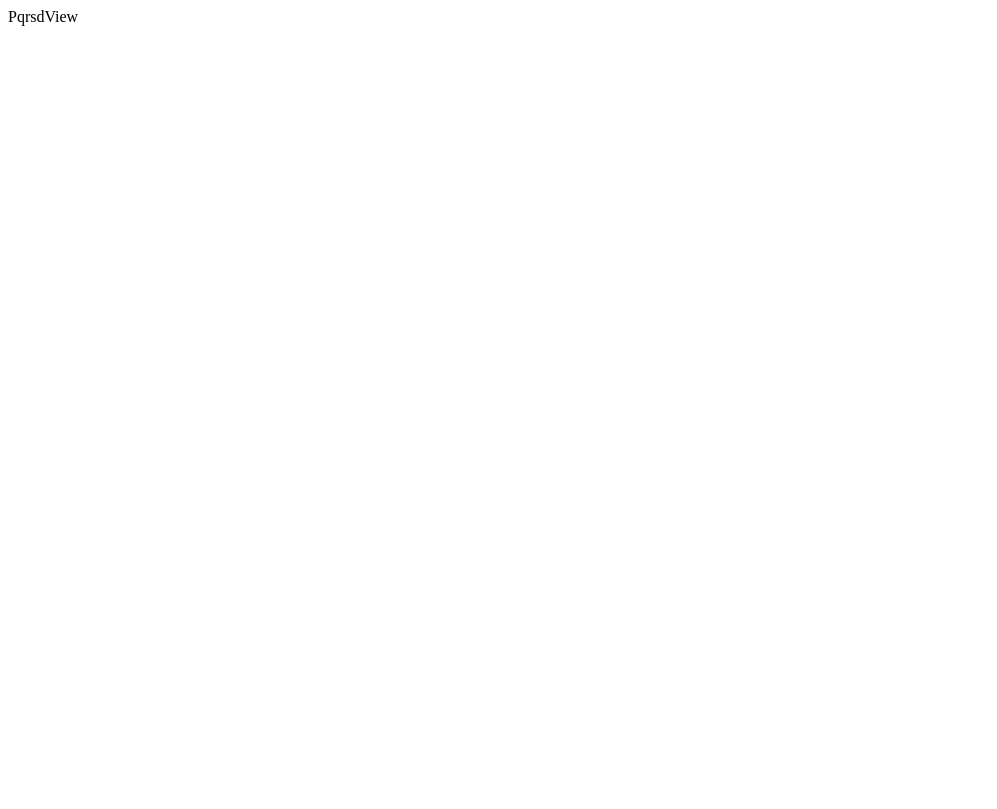
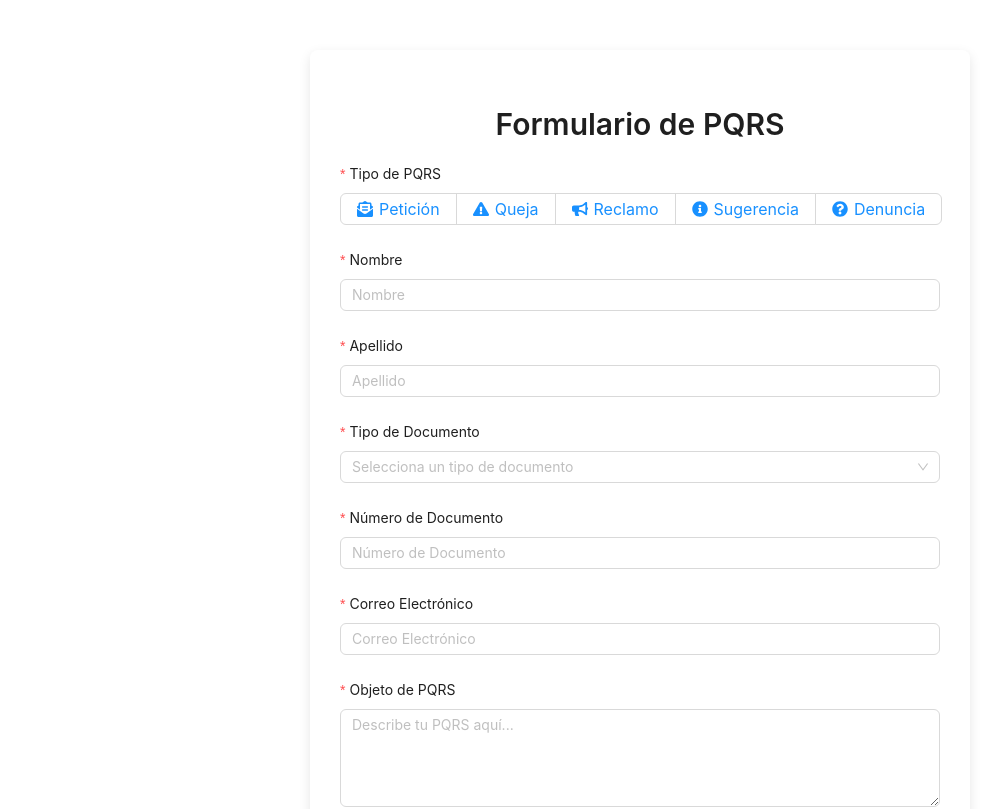
Before and after one commit to agro123/ds2_2024_front, a React (Vite) app: page /pqrsd in a window 1280 px wide. Shown: the top 809 px of the page, without its empty margins (0-997 px from the left). Built offline with nearby package versions, Linux system fonts and the light colour scheme.

Commit message:
PQRSD Form

```diff
--- /dev/null
+++ b/src/assets/styles/pqrsd.css
@@ -0,0 +1,53 @@
+.pqrs-form-container {
+    max-width: 600px;
+    margin: 50px auto;
+    padding: 30px;
+    background: #ffffff;
+    border-radius: 8px;
+    box-shadow: 0 4px 12px rgba(0, 0, 0, 0.1);
+  }
+
+  .pqrs-radio-button {
+    display: flex;
+    align-items: center;
+    gap: 8px;
+    padding: 8px 16px;
+    font-size: 16px;
+    width: 100%;
+  }
+
+  .pqrs-radio-button:hover {
+    background-color: #e6f7ff;
+  }
+
+  #pqrs_form_type_pqrsd {
+    display: flex;
+    width: 100%;
+  }
+
+  .pqrs-icon {
+    font-size: 1rem;
+    color: #1890ff; /* Color azul de Ant Design */
+    display: flex;
+    flex-direction: row;
+    align-items: center;
+  }
+  .pqrs-icon svg{
+    margin-right: 6px;
+  }
+
+  @media (max-width: 768px) {
+    .pqrs-form-container {
+      padding: 20px;
+      margin: 20px;
+    }
+
+    .pqrs-radio-button {
+      font-size: 14px;
+      padding: 6px 12px;
+    }
+
+    .pqrs-icon {
+      font-size: 1rem;
+    }
+  }
--- a/src/routes/public/security/pqrsd/index.jsx
+++ b/src/routes/public/security/pqrsd/index.jsx
@@ -1,6 +1,142 @@
+// PqrsForm.jsx
+import React from 'react';
+import {
+  Form,
+  Input,
+  Select,
+  Button,
+  Radio,
+  Typography,
+  message,
+} from 'antd';
+import {
+  FaEnvelopeOpenText,
+  FaExclamationTriangle,
+  FaBullhorn,
+  FaInfoCircle,
+  FaQuestionCircle,
+} from 'react-icons/fa';
+import axios from 'axios';
+import '../../../../assets/styles/pqrsd.css';
+
+const { Title } = Typography;
+const { Option } = Select;
+
+const pqrsdOptions = [
+  { type: 'Petición', icon: <FaEnvelopeOpenText /> , value: 1},
+  { type: 'Queja', icon: <FaExclamationTriangle /> , value: 2},
+  { type: 'Reclamo', icon: <FaBullhorn /> , value: 3},
+  { type: 'Sugerencia', icon: <FaInfoCircle /> , value: 4},
+  { type: 'Denuncia', icon: <FaQuestionCircle /> , value: 5},
+];
 
 export const PqrsdView = () => {
-    return (
-        <div>PqrsdView</div>
-    )
-}
+  const [form] = Form.useForm();
+
+  const onFinish = async (values) => {
+
+    console.log(values)
+  };
+
+  const onFinishFailed = (errorInfo) => {
+    console.log('Error en el formulario:', errorInfo);
+    message.error('Por favor, completa correctamente el formulario.');
+  };
+
+  return (
+    <div className="pqrs-form-container">
+      <Title level={2} style={{ textAlign: 'center', marginBottom: '20px' }}>
+        Formulario de PQRS
+      </Title>
+
+      <Form
+        form={form}
+        layout="vertical"
+        name="pqrs_form"
+        onFinish={onFinish}
+        onFinishFailed={onFinishFailed}
+      >
+        {/* Selección de Tipo de PQRS */}
+        <Form.Item
+          name="type_pqrsd"
+          label="Tipo de PQRS"
+          rules={[{ required: true, message: 'Por favor, selecciona un tipo de PQRS!' }]}
+        >
+          <Radio.Group>
+            {pqrsdOptions.map((option) => (
+              <Radio.Button
+                key={option.type}
+                value={option.value}
+                className="pqrs-radio-button"
+              >
+                <div className="pqrs-icon">{option.icon} {option.type}</div>
+              </Radio.Button>
+            ))}
+          </Radio.Group>
+        </Form.Item>
+
+        {/* Campos del Formulario */}
+        <Form.Item
+          name="first_name"
+          label="Nombre"
+          rules={[{ required: true, message: 'Por favor, ingresa tu nombre!' }]}
+        >
+          <Input placeholder="Nombre" />
+        </Form.Item>
+
+        <Form.Item
+          name="last_name"
+          label="Apellido"
+          rules={[{ required: true, message: 'Por favor, ingresa tu apellido!' }]}
+        >
+          <Input placeholder="Apellido" />
+        </Form.Item>
+
+        <Form.Item
+          name="type_document"
+          label="Tipo de Documento"
+          rules={[{ required: true, message: 'Por favor, selecciona tu tipo de documento!' }]}
+        >
+          <Select placeholder="Selecciona un tipo de documento">
+            <Option value={1}>Cédula</Option>
+            <Option value={2}>Pasaporte</Option>
+            <Option value={3}>Otro</Option>
+          </Select>
+        </Form.Item>
+
+        <Form.Item
+          name="number_document"
+          label="Número de Documento"
+          rules={[{ required: true, message: 'Por favor, ingresa tu número de documento!' }]}
+        >
+          <Input placeholder="Número de Documento" />
+        </Form.Item>
+
+        <Form.Item
+          name="email"
+          label="Correo Electrónico"
+          rules={[
+            { required: true, message: 'Por favor, ingresa tu correo electrónico!' },
+            { type: 'email', message: 'Por favor, ingresa un correo electrónico válido!' },
+          ]}
+        >
+          <Input placeholder="Correo Electrónico" />
+        </Form.Item>
+
+        <Form.Item
+          name="object_pqrsd"
+          label="Objeto de PQRS"
+          rules={[{ required: true, message: 'Por favor, describe el objeto de tu PQRS!' }]}
+        >
+          <Input.TextArea rows={4} placeholder="Describe tu PQRS aquí..." />
+        </Form.Item>
+
+        <Form.Item>
+          <Button type="primary" htmlType="submit" block>
+            Enviar
+          </Button>
+        </Form.Item>
+      </Form>
+    </div>
+  );
+};
```
Also changed, not shown: public/logo1.png (added).
